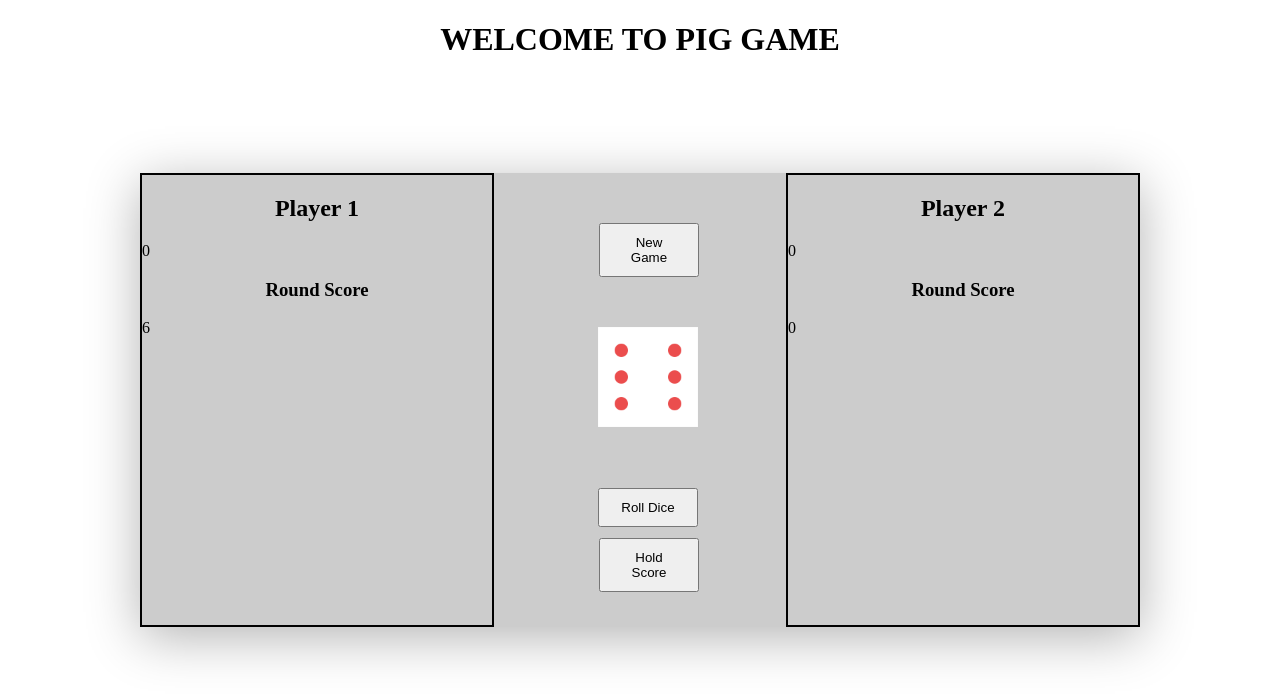
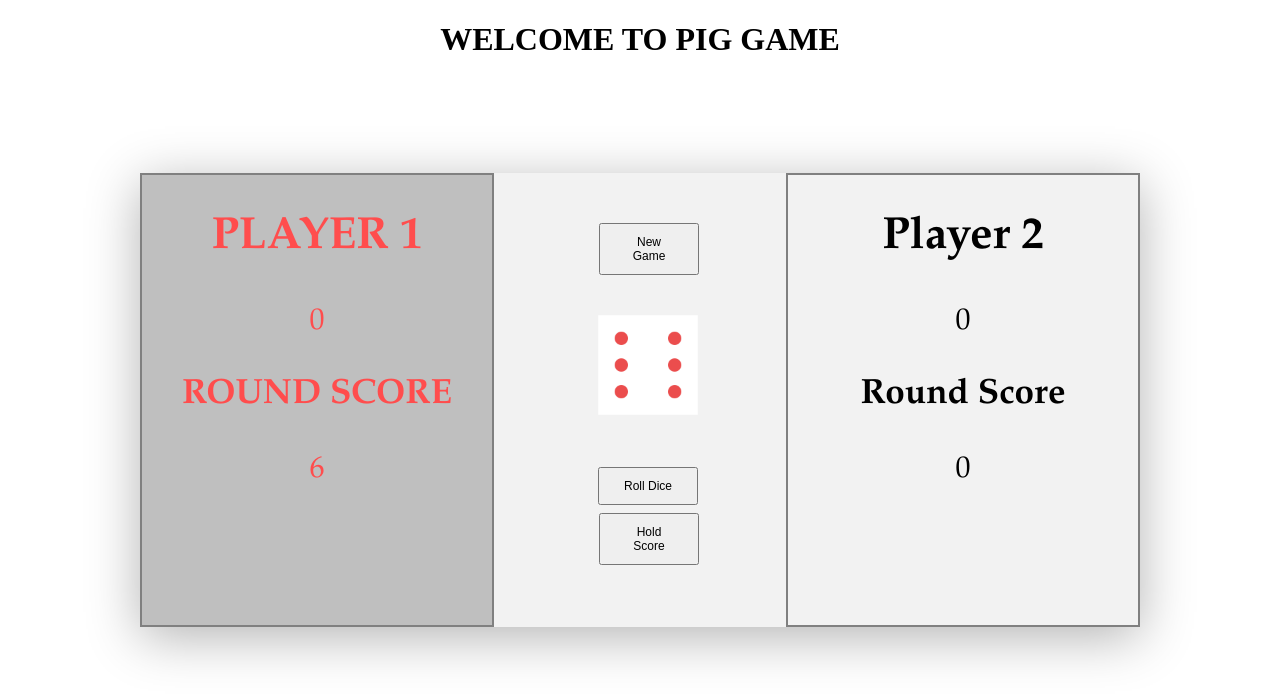
Before and after one commit to nabs-grg/pig-game, a website: page index.html in a window 1280 px wide. Both pictures are taken after a click on the button "Roll Dice". Drawn offline with Linux system fonts and the light colour scheme; files that its build step writes are made by us from their sources.

Commit message:
added functionality with the hold score button and show the game winner. note bug in the nextPlayer function

```diff
--- a/css/main.css
+++ b/css/main.css
@@ -14,7 +14,7 @@
 
 .container {
 	width: 1000px;
-	background: #ccc;
+	background: #f2f2f2;
 	position: absolute;
     top: 50%;
     left: 50%;
@@ -40,23 +40,40 @@ h1, h2, h3 {
 button {
 	width: 100px;
 	padding: 10px 20px;
+	font-size: 12px;
+	cursor: pointer;
+}
+
+button:hover {
+	font-weight: 800;
+
+}
+
+button:focus {
+	outline: none;
 }
 
 .player-panel-one {
 	float: left;
-	border: 2px solid black;
+	border: 2px solid #808080;
 	width: 350px;
 	height: 450px;
 	position: relative;
+	font-size: 30px;
+	text-align: center;
+	font-family: "Palatino Linotype", "Book Antiqua", Palatino, serif;
 
 }
 
 .player-panel-two {
 	float: right;
-	border: 2px solid black;
+	border: 2px solid #808080;
 	width: 350px;
 	height: 450px;
 	position: relative;
+	font-size: 30px;
+	text-align: center;
+	font-family: "Palatino Linotype", "Book Antiqua", Palatino, serif;
 
 }
 
@@ -70,20 +87,28 @@ button {
 .roll-dice {
 	position: relative;
 	left: 0;
-	top: 300px;
+	top: 280px;
 }
 
 .hold-score {
 	position: relative;
 	left: 105px;
-	top: 250px;
+	top: 225px;
 }
 
 #dice {
 	position: relative;
 	left: 0;
 	height: 100px;
-	top: 100px;
+	top: 90px;
+}
+
+.active {
+	font-size: 30px;
+	text-align: center;
+	color: #ff4d4d;
+	background-color: #bfbfbf;
+	text-transform: uppercase;
 }
 
 /*.box {
--- a/index.html
+++ b/index.html
@@ -12,18 +12,18 @@
 	<section class="container clearfix">
 
 		<div class="player-panel-one active">
-			<h2>Player 1</h2>
+			<h2 class="player-name" id="player-name-one">Player 1</h2>
 			<p id="total-score-one"></p>
 			<h3>Round Score</h3>
-			<p class="round-score-one"></p>
+			<p id="round-score-one"></p>
 
 		</div>
 
-		<div class="player-panel-two">
-			<h2>Player 2</h2>
+		<div class="player-panel-two actice">
+			<h2 class="player-name" id="player-name-two">Player 2</h2>
 			<p id="total-score-two"></p>
 			<h3>Round Score</h3>
-			<p class="round-score-two"></p>
+			<p id="round-score-two"></p>
 
 		</div>
 
--- a/js/app.js
+++ b/js/app.js
@@ -1,36 +1,110 @@
-var activePlayer, scores, roundScore, diceScore;
+var activePlayer, scores, roundScore;
 
 initNewGame();
 
 document.querySelector('.roll-dice').addEventListener('click',function(){
 
 	//dice score from 1 to 6
-	diceScore = (Math.floor(Math.random() * 6) + 1);
+	var diceScore = (Math.floor(Math.random() * 6) + 1);
 
 	document.getElementById("dice").src = "./img/dice-" + diceScore + ".png";
 
 	console.log(diceScore);
 
 	//Check if dice score equal to 1, if its equal to one than the round score for the active player is equal to 0
-	if(diceScore === 1){
-		roundScore = 0;
-		document.querySelector('.round-score-one').innerHTML = roundScore;
+	if(diceScore !== 1){
+		roundScore += diceScore ;
+		document.querySelector('#round-score-' + activePlayer ).innerHTML = roundScore;
+
 	} else {
-		roundScore += diceScore ;
-		document.querySelector('.round-score-one').innerHTML = roundScore;
-		//console.log(score);
+		if(activePlayer === 'one'){
+			activePlayer = 'two'
+			nextPlayer(activePlayer);
+			console.log(activePlayer);
+		} else {
+			activePlayer = 'one'
+			nextPlayer(activePlayer);
+			console.log(activePlayer);
+		}
+
 	}
+
 });
+
+/*
+	next player turn
+*/
+
+function nextPlayer(player){
+
+	player === "one" ? player = "two" : player = "one";
+	roundScore = 0;
+	document.getElementById('round-score-one').innerHTML = 0;
+	document.getElementById('round-score-two').innerHTML = 0;
+
+	document.querySelector('.player-panel-one').classList.toggle('active');
+	document.querySelector('.player-panel-two').classList.toggle('active');
+
+}
+
+//button
+document.querySelector('.hold-score').addEventListener('click',function(){
+
+	//update final score using score array
+	if(activePlayer === 'one'){
+		activePlayer = 0;
+		scores[activePlayer] += roundScore;
+		//console.log(activePlayer);
+		//update final score UI
+		document.getElementById('total-score-one').textContent = scores[activePlayer];
+		//check for winner if(score[activePlayer] >= 20) else continue
+		checkWinner(scores[activePlayer]);
+	} else if(activePlayer === 'two')
+		activePlayer = 1;
+		scores[activePlayer] += roundScore;
+		//console.log(activePlayer);
+		//update final score UI
+		document.getElementById('total-score-two').textContent = scores[activePlayer];
+		//check for winner if(score[activePlayer] >= 20) else continue
+		checkWinner(scores[activePlayer]);
+});
+
 
 document.querySelector('.new-game').addEventListener('click',function(){
 	initNewGame();
 });
 
+console.log(roundScore);
+
+/*
+	check for winner
+*/
+
+function checkWinner(finalScore){
+	if(finalScore >= 20){
+		if(activePlayer === 1){
+			document.getElementById('player-name-two').textContent = 'Winner';
+			document.getElementById('total-score-one').textContent = 0;
+		} else {
+			document.getElementById('player-name-one').textContent = 'Winner';
+			document.getElementById('total-score-two').textContent = 0;
+		}
+	} else {
+		if(activePlayer === 0){
+			activePlayer = 'one'
+			nextPlayer(activePlayer);
+		} else if(activePlayer === 1){
+			activePlayer = 'two'
+			nextPlayer(activePlayer);
+		}
+	}
+}
 /*
 	initialises the game with all the score set to 0
 */
 function initNewGame(){
-	activePlayer = 0;
+
+	activePlayer = "one";
 
 	scores = [0,0]
 
@@ -38,6 +112,14 @@ function initNewGame(){
 
 	document.getElementById('total-score-one').innerHTML = 0;
 	document.getElementById('total-score-two').innerHTML = 0;
-	document.querySelector('.round-score-one').innerHTML = 0;
-	document.querySelector('.round-score-two').innerHTML = 0;
+	document.getElementById('round-score-one').innerHTML = 0;
+	document.getElementById('round-score-two').innerHTML = 0;
+
+	document.getElementById('player-name-one').innerHTML = "Player 1";
+	document.getElementById('player-name-two').innerHTML = "Player 2";
+
+	document.querySelector('.player-panel-one').classList.remove('active');
+	document.querySelector('.player-panel-one').classList.remove('active');
+
+	document.querySelector('.player-panel-one').classList.add('active');
 }
```
Also changed, not shown: build/css/styles.css, build/js/script.js.
